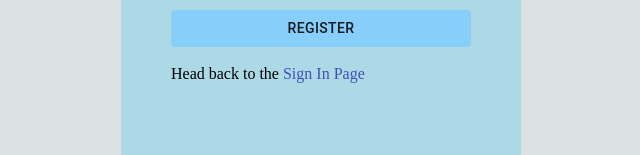
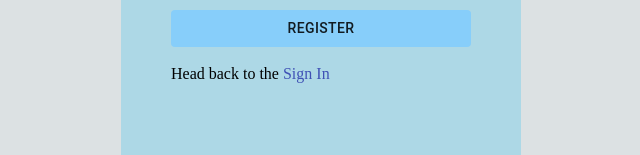
Before and after one commit to EmmanuelOkuchukwu/students-r-us-app, a React (Create React App) app: page / in a window 1280 px wide. Both pictures are taken after a click on the link "Register here". Shown: the part 507-662 px from the top of the page, without its empty margins (319-959 px from the left). Built offline with nearby package versions, Linux system fonts and the light colour scheme.

Commit message:
minor change in register.jsx

```diff
--- a/src/components/pages/register/register.jsx
+++ b/src/components/pages/register/register.jsx
@@ -96,7 +96,7 @@ function Register({setShowHide}) {
                 <Typography variant="p">
                     Head back to the
                 </Typography>{' '}
-                <StyledLink onClick={()=>setShowHide(false)}>Sign In Page</StyledLink>
+                <StyledLink onClick={()=>setShowHide(false)}>Sign In</StyledLink>
             </form>
         </Box>
     );
```
